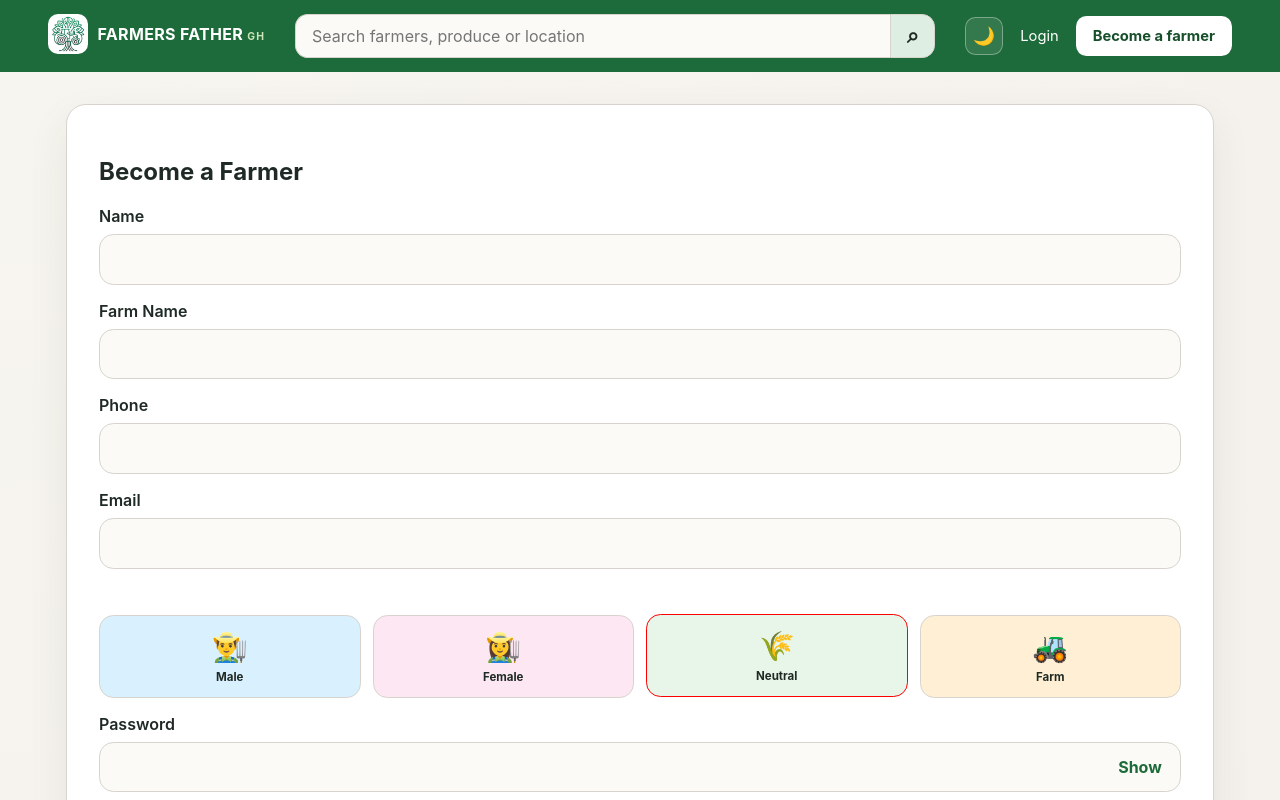
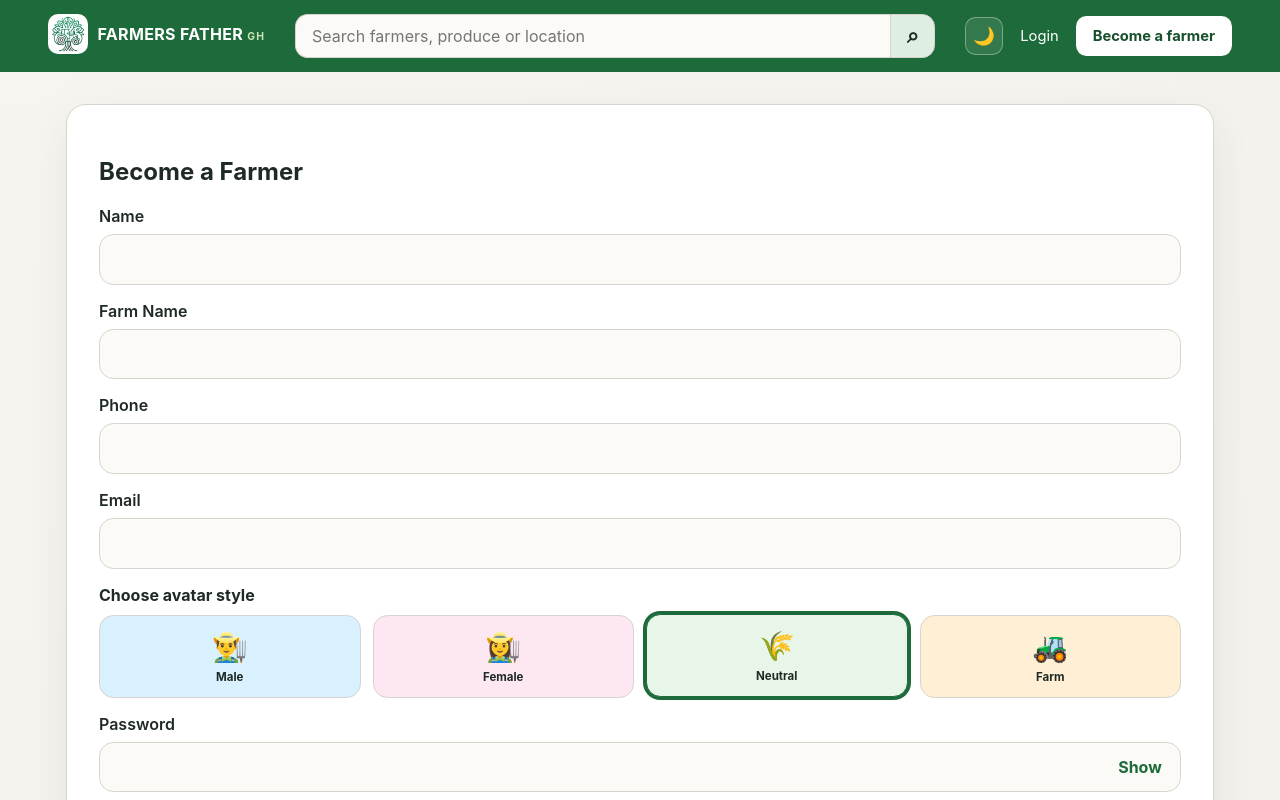
Before and after one commit to kingsleybonsu/farmers-father-Gh, a React (Vite) app in the folder frontend/: page /register in a window 1280 px wide. Shown: the top 800 px of the page. Built offline with nearby package versions, Linux system fonts and the light colour scheme.

Commit message:
add frontend components, navigation, and dashboard pages

```diff
--- a/frontend/src/components/FarmerNavigation.jsx
+++ b/frontend/src/components/FarmerNavigation.jsx
@@ -1,5 +1,5 @@
 import { NavLink } from 'react-router-dom';
-import logoIcon from '../assets/images/logo-icon-white.png.png';
+import logoIcon from '../assets/images/logo-icon-white.png';
 
 const navigationItems = [
   { label: 'Dashboard', path: '/dashboard', icon: '▦' },
--- a/frontend/src/components/Navbar.jsx
+++ b/frontend/src/components/Navbar.jsx
@@ -1,7 +1,7 @@
 import { useEffect, useRef, useState } from 'react';
 import { Link, useLocation, useNavigate, useSearchParams } from 'react-router-dom';
 import HamburgerMenu from './HamburgerMenu.jsx';
-import logoIcon from '../assets/images/logo-icon-white.png.png';
+import logoIcon from '../assets/images/logo-icon-white.png';
 
 const suggestionIcons = {
   produce: '🌿',
--- a/frontend/src/index.css
+++ b/frontend/src/index.css
@@ -996,7 +996,7 @@ button {
 
 .avatar-selector-label {
   font-weight: 700;
-  color: white;
+  color: var(--text);
 }
 
 .avatar-selector-grid {
@@ -1028,8 +1028,8 @@ button {
 }
 
 .avatar-option.active {
-  border-color: red;
-  box-shadow: red;
+  border-color: var(--primary);
+  box-shadow: 0 0 0 3px var(--primary);
   transform: translateY(-1px);
 }
 
--- a/frontend/src/pages/Dashboard.jsx
+++ b/frontend/src/pages/Dashboard.jsx
@@ -1,4 +1,5 @@
 import { useEffect, useRef, useState } from 'react';
+import { Link } from 'react-router-dom';
 import api from '../api/axios.js';
 import { getUserFriendlyErrorMessage } from '../api/errorMessage.js';
 
@@ -203,7 +204,7 @@ function Dashboard() {
             <p className="dashboard-subtitle">Keep your listings fresh and ready for buyers.</p>
           </div>
         </div>
-        <a className="primary-button dashboard-add" href="/sell">+ Add produce</a>
+        <Link className="primary-button dashboard-add" to="/sell">+ Add produce</Link>
       </div>
       <div className="dashboard-stats">
         <div className="stat-card"><span>Total listings</span><strong>{produce.length}</strong></div>
@@ -240,13 +241,13 @@ function Dashboard() {
         ) : (
           filteredProduce.map((item) => editingId === item._id ? (
             <form key={item._id} className="produce-row produce-row-edit" onSubmit={(event) => { event.preventDefault(); saveChanges(item._id); }}>
-              <div className="produce-row-title"><div className="produce-icon">✿</div><div><input className="inline-name" name="name" value={draft.name} onChange={handleDraftChange} required /><span className="stock-badge">Editing</span></div></div>
+              <div className="produce-row-title"><div className="produce-icon">✿</div><div><input className="inline-name" name="name" value={draft.name} onChange={handleDraftChange} maxLength={30} required /><span className="stock-badge">Editing</span></div></div>
               <label>Category<select name="category" value={draft.category} onChange={handleDraftChange}><option>Fruits</option><option>Vegetables</option><option>Grains</option><option>Tubers</option><option>Livestock</option></select></label>
               <label>Availability<select name="status" value={draft.status} onChange={handleDraftChange}><option value="available">Available</option><option value="sold_out">Sold out</option><option value="coming_soon">Coming soon</option></select></label>
               <label>Quantity<input name="quantity" type="number" min="1" value={draft.quantity} onChange={handleDraftChange} required /></label>
               <label>Unit<input name="unit" value={draft.unit} onChange={handleDraftChange} maxLength={30} required /></label>
               <label>Price (₵)<input name="price" type="number" min="0" step="0.01" value={draft.price} onChange={handleDraftChange} required /></label>
-              <label>Location<input name="location" value={draft.location} onChange={handleDraftChange} required /></label>
+              <label>Location<input name="location" value={draft.location} onChange={handleDraftChange} maxLength={40} required /></label>
               <div className="row-actions"><button type="button" className="secondary-button compact-button" onClick={cancelEditing}>Undo</button><button type="submit" className="primary-button compact-button" disabled={savingId === item._id}>{savingId === item._id ? 'Saving...' : 'Save changes'}</button></div>
             </form>
           ) : (
--- a/frontend/src/pages/SellProduce.jsx
+++ b/frontend/src/pages/SellProduce.jsx
@@ -102,7 +102,7 @@ function SellProduce() {
       <form className="form-grid" onSubmit={handleSubmit}>
         <label>
           Produce Name
-          <input name="name" value={formData.name} onChange={handleChange} maxLength={15} required />
+          <input name="name" value={formData.name} onChange={handleChange} maxLength={30} required />
         </label>
         <label>
           Category
@@ -158,7 +158,7 @@ function SellProduce() {
         </label>
         <label>
           Location
-          <input name="location" value={formData.location} onChange={handleChange} maxLength={20} required />
+          <input name="location" value={formData.location} onChange={handleChange} maxLength={40} required />
         </label>
         <div className="produce-image-field">
           <label htmlFor="produce-image">Produce image <span>(optional)</span></label>
```
Also changed, not shown: frontend/src/assets/images/logo-icon-white.png (renamed from frontend/src/assets/images/logo-icon-white.png.png).
